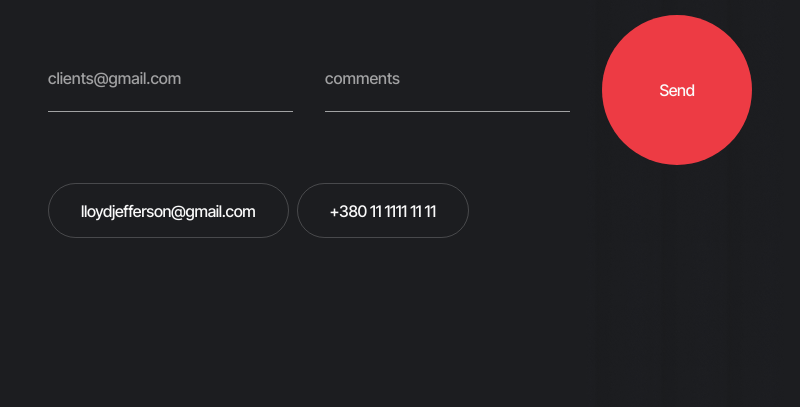
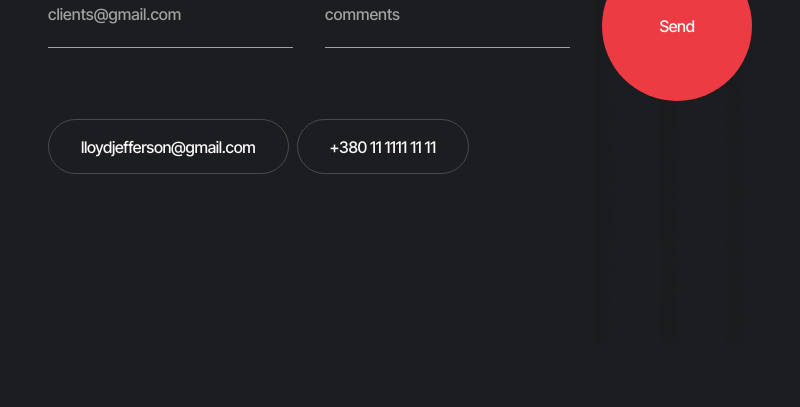
Before and after one commit to HolovchukNatalia/simply-the-best, a website built with Vite: page src/index.html in a window 1280 px wide. Shown: the part 9197-9604 px from the top of the page, without its empty margins (240-1040 px from the left). After the commit the page ends 9540 px from the top, so only its background shows below. Built offline with nearby package versions, Linux system fonts and the light colour scheme; no server answers; what accordion-js would draw is missing.

Commit message:
fix footer

```diff
--- a/src/css/footer.css
+++ b/src/css/footer.css
@@ -225,7 +225,7 @@
   .work {
     background-image: url('/images/footer/footer-bg-tablet.png');
     background-size: 100%;
-    padding: 128px 32px 169px 32px;
+    padding: 64px 32px 169px 32px;
     display: flex;
     flex-direction: column;
     gap: 18px;
```
